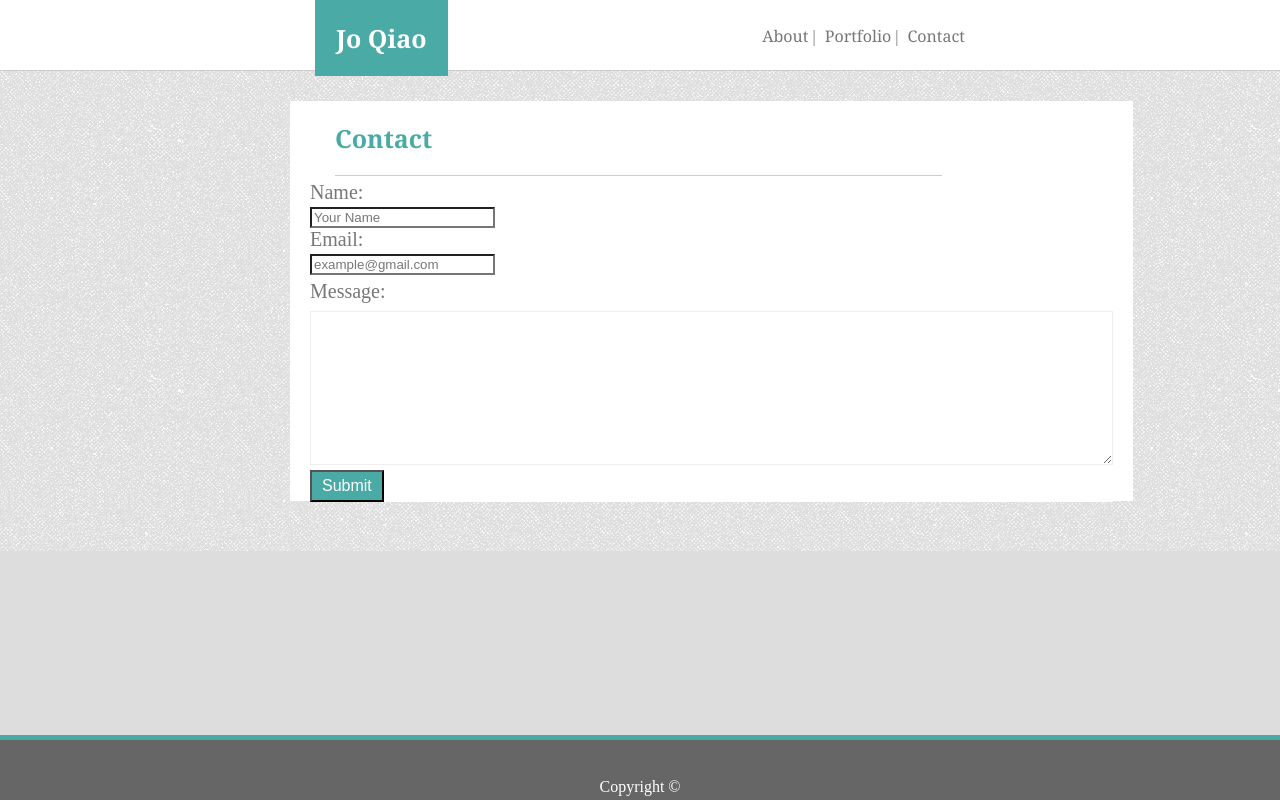
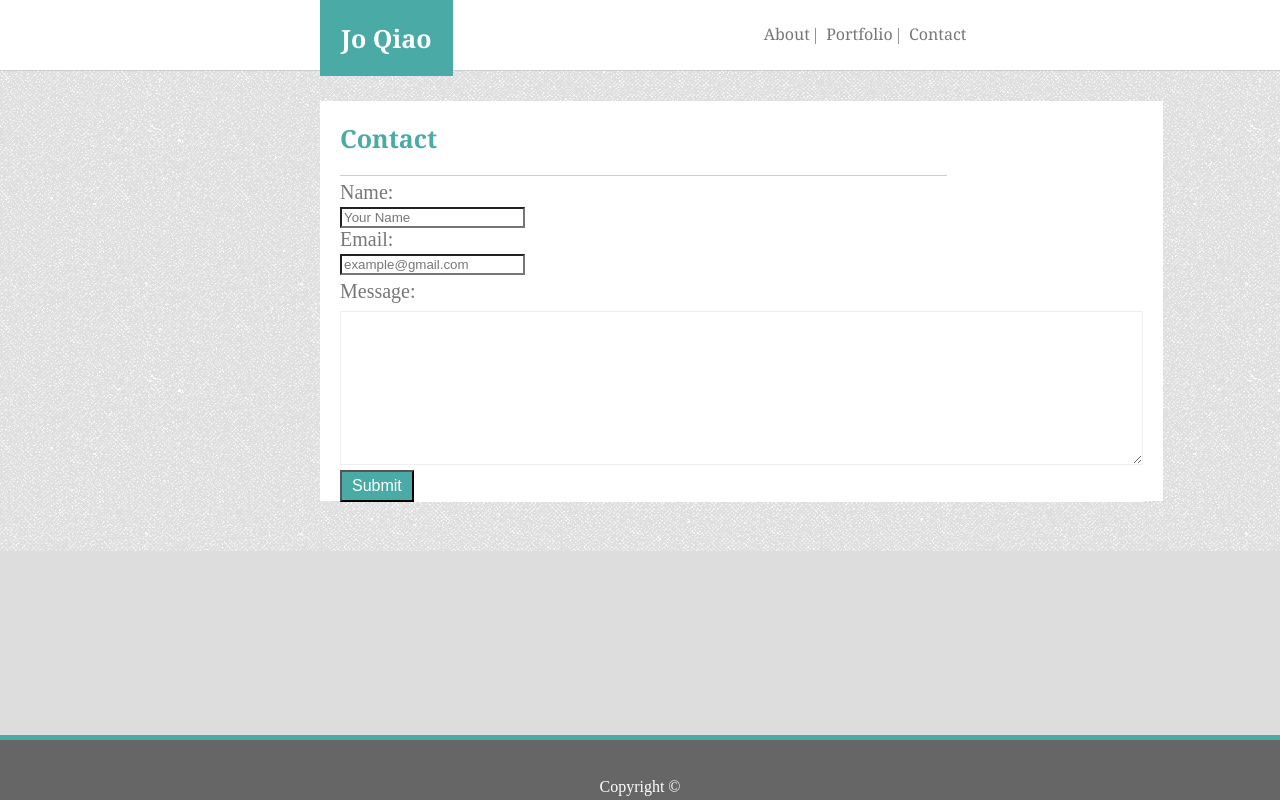
Before and after one commit to zhaoyu-qiao/Responsive-Portfolio, a plain HTML site: page contact.html in a window 1280 px wide. Drawn offline with Linux system fonts and the light colour scheme.

Commit message:
use percentage to define width of header and position

```diff
--- a/assets/css/contact-style.css
+++ b/assets/css/contact-style.css
@@ -16,6 +16,7 @@ body {
 }
 
 .header {
+    width: 100%;
     margin: 0;
     background-color: #ffffff;
     border-bottom-color: #cccccc;
@@ -23,13 +24,14 @@ body {
     border-bottom-width: 1px;
     Padding: 10px 0 60px 0;
     color: #dddddd;
+    position: relative;
 }
 
 .name2 {
     position: absolute;
     top: 0;
-    left: 315px;
-    Padding: 21px;
+    left: 25%;
+    padding: 21px;
     background-color: #4aaaa5;
     color: #ffffff;
     font-family: 'Georgia', Times, 'Times New Roman', serif;
@@ -40,8 +42,8 @@ body {
 .nav2 {
     background-color: #ffffff;
     position: absolute;
-    top: 25px;
-    right: 315px;
+    top: 33.33%;
+    right: 24.5%;
 }
 
 .nav2 a {
@@ -62,7 +64,7 @@ body {
 }
 
 .wrapper2 {
-    width: 700px;
+    width: 50%;
     display: inline-block;
     margin: 0;
     background-image: url("../images/grey-paper.jpg");
@@ -71,6 +73,7 @@ body {
 section {
     height: 400px;
     display: inline-block;
+    position: relative;
 }
 
 .wrapper2 section {
@@ -81,8 +84,7 @@ section {
 
 .section-heading {
     color: #4aaaa5;
-    padding: 20px 510px 20px 0px;
-    margin: 0 -40px 0 80px;
+    padding: 20px 510px 20px 0;
     border-bottom-style: solid;
     border-bottom-color: #cccccc;
     border-bottom-width: 1px;
@@ -91,7 +93,7 @@ section {
     font-weight: bold;
     font-size: 25px;
     position: absolute;
-    left: 255px;
+    left: 20px;
 }
 
 #contact-info {
--- a/assets/css/index-style.css
+++ b/assets/css/index-style.css
@@ -19,6 +19,7 @@ body {
 }
 
 .header {
+    width: 100%;
     margin: 0;
     background-color: #ffffff;
     border-bottom-color: #cccccc;
@@ -26,13 +27,14 @@ body {
     border-bottom-width: 1px;
     Padding: 10px 0 60px 0;
     color: #dddddd;
+    position: relative;
 }
 
 .name {
     position: absolute;
     top: 0;
-    left: 161px;
-    Padding: 21px;
+    left: 12.5%;
+    padding: 21px;
     background-color: #4aaaa5;
     color: #ffffff;
     font-family: 'Georgia', Times, 'Times New Roman', serif;
@@ -46,7 +48,7 @@ body {
     background-color: #ffffff;
     position: absolute;
     top: 25px;
-    right: 161px;
+    right: 12.5%;
 }
 
 .nav a {
--- a/assets/css/portfolio-style.css
+++ b/assets/css/portfolio-style.css
@@ -28,7 +28,7 @@ body {
 .name2 {
     position: absolute;
     top: 0;
-    left: 315px;
+    left: 24.5%;
     Padding: 21px;
     background-color: #4aaaa5;
     color: #ffffff;
@@ -41,7 +41,7 @@ body {
     background-color: #ffffff;
     position: absolute;
     top: 25px;
-    right: 315px;
+    right: 24.5%;
 }
 
 .nav2 a {
```
